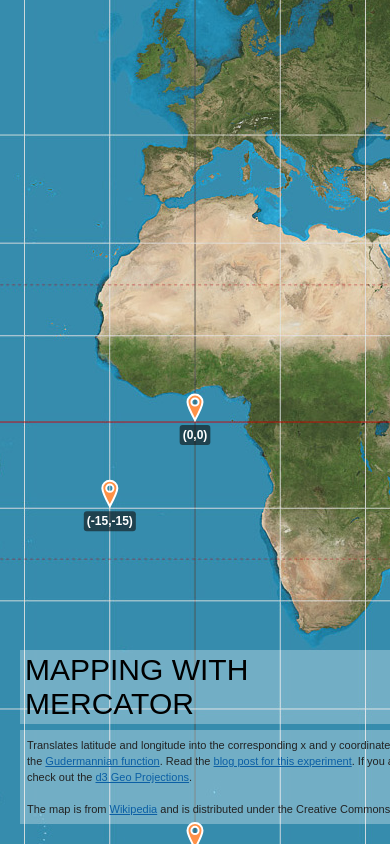
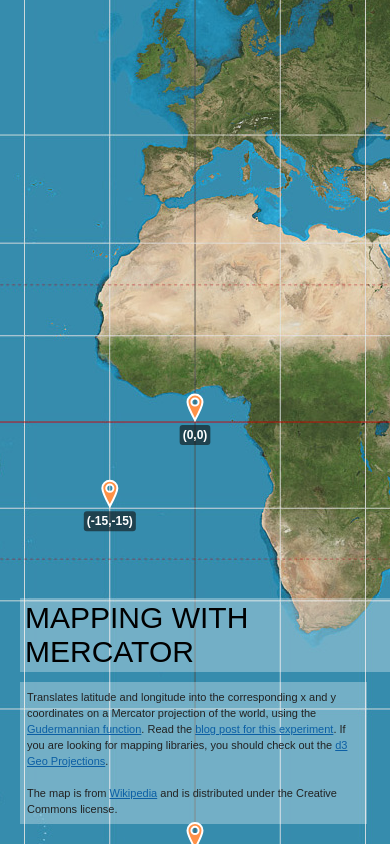
Before and after one commit to hackyon/playground, a plain HTML site: page mercator/index.html in a window 390 px wide. Drawn offline with Linux system fonts and the light colour scheme; a web font is replaced by a local one.

Commit message:
Minor fixes for mobile and updating the blog links

```diff
--- a/mercator/index.html
+++ b/mercator/index.html
@@ -2,6 +2,7 @@
 <html lang="en">
 <head>
 <title>Mapping with Mercator</title>
+<meta name="viewport" content="width=device-width, initial-scale=1, maximum-scale=1, user-scalable=false">
 <script src="jquery.min.js" type="text/javascript"></script>
 <script src="jquery-ui.min.js" type="text/javascript"></script>
 
@@ -195,8 +196,13 @@ html, body {
   color: #FFFFFF;
   background: #CC3E3E;
 }
+#about {
+  position: absolute;
+  bottom: 20px;
+  left: 20px;
+}
 #about h1 {
-  margin: 0;
+  margin: 0 0 10px 0;
   padding: 3px 5px;
   background: rgba(255, 255, 255, 0.3);
   display: inline-block;
@@ -204,20 +210,15 @@ html, body {
   font-family: 'Raleway Dots', Arial, sans-serif;
   font-size: 30px;
   text-transform: uppercase;
-  position: fixed;
-  bottom: 120px;
-  left: 20px;
 }
 #about p {
   background: rgba(255, 255, 255, 0.3);
   margin: 0;
   padding: 7px;
-  width: 600px;
+  max-width: 600px;
+  width: 90%;
   color: #222;
   line-height: 16px;
-  position: fixed;
-  bottom: 20px;
-  left: 20px;
 }
 a, a:link, a:active {
   color: #0B5FA5;
@@ -271,7 +272,7 @@ svg g {
 <div id="about">
   <h1>Mapping with Mercator</h1>
   <p>
-    Translates latitude and longitude into the corresponding x and y coordinates on a Mercator projection of the world, using the <a href="http://en.wikipedia.org/wiki/Gudermannian_function" target="_blank">Gudermannian function</a>. Read the <a href="#">blog post for this experiment</a>. If you are looking for mapping libraries, you should check out the <a href="https://github.com/mbostock/d3/wiki/Geo-Projections" target="_blank">d3 Geo Projections</a>.<br/>
+    Translates latitude and longitude into the corresponding x and y coordinates on a Mercator projection of the world, using the <a href="http://en.wikipedia.org/wiki/Gudermannian_function" target="_blank">Gudermannian function</a>. Read the <a href="http://www.badassdon.com/2012/09/fun-with-missiles-and-maps" target="_blank">blog post for this experiment</a>. If you are looking for mapping libraries, you should check out the <a href="https://github.com/mbostock/d3/wiki/Geo-Projections" target="_blank">d3 Geo Projections</a>.<br/>
     <br/>
     The map is from <a href="http://en.wikipedia.org/wiki/File:Mercator_projection_SW.jpg" target="_blank">Wikipedia</a> and is distributed under the Creative Commons license.
   </p>
```
Also changed, not shown: missile/index.html (+1 -1 lines).
